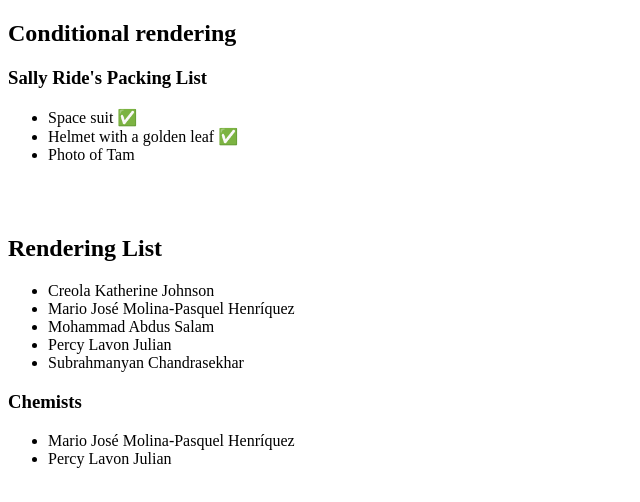
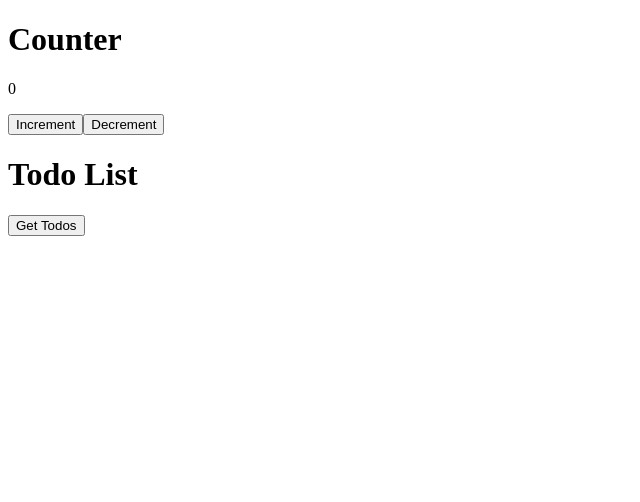
Before and after one commit to Nayem323/mern-practices, a React (Vite) app: page / in a window 1280 px wide. Shown: the top 502 px of the page, without its empty margins (0-640 px from the left). Built offline with nearby package versions, Linux system fonts and the light colour scheme.

Commit message:
Change data in immutable way

```diff
--- a/src/App.jsx
+++ b/src/App.jsx
@@ -1,80 +1,11 @@
-// Conditional rendering starts here
-function Item({ name, isPacked }) {
-  return (
-    <li className="item">
-      {/* {isPacked ? (
-        <>
-          <del>{name}</del>
-          <span> ✅</span>
-        </>
-      ) : (
-        name
-      )} */}
-      {name} {isPacked && "✅"}
-    </li>
-  );
+import Counter from "./components/Counter";
+import Todos from "./components/Todos";
+
+export default function App() {
+    return (
+        <div>
+            <Counter />
+            <Todos />
+        </div>
+    );
 }
-// Conditional rendering ensds here
-
-export default function PackingList() {
-  // Rendering List starts here
-  const people = [
-    {
-      id: 0,
-      name: "Creola Katherine Johnson",
-      profession: "mathematician",
-    },
-    {
-      id: 1,
-      name: "Mario José Molina-Pasquel Henríquez",
-      profession: "chemist",
-    },
-    {
-      id: 2,
-      name: "Mohammad Abdus Salam",
-      profession: "physicist",
-    },
-    {
-      id: 3,
-      name: "Percy Lavon Julian",
-      profession: "chemist",
-    },
-    {
-      id: 4,
-      name: "Subrahmanyan Chandrasekhar",
-      profession: "astrophysicist",
-    },
-  ];
-
-  const chemists = people.filter((people) => people.profession === "chemist");
-  // Rendering List ends here
-  return (
-    <>
-      <section>
-        <h2>Conditional rendering</h2>
-        <h3>Sally Ride's Packing List</h3>
-        <ul>
-          <Item isPacked={true} name="Space suit" />
-          <Item isPacked={true} name="Helmet with a golden leaf" />
-          <Item isPacked={false} name="Photo of Tam" />
-        </ul>
-      </section>
-      <br />
-      <br />
-      <section>
-        <h2>Rendering List</h2>
-        <ul>
-          {people.map((people) => (
-            <li key={people.id}>{people.name}</li>
-          ))}
-        </ul>
-        <h3>Chemists</h3>
-        <ul>
-          {chemists.map((chemist) => (
-            <li key={chemist.id}>{chemist.name}</li>
-          ))}
-        </ul>
-      </section>
-    </>
-  );
-}
--- /dev/null
+++ b/src/components/Counter.jsx
@@ -0,0 +1,23 @@
+import { useState } from "react";
+
+const Counter = () => {
+    const [value, setValue] = useState(0);
+    const increaseValue = () => {
+        setValue(value + 1);
+    };
+
+    const decreaseValue = () => {
+        setValue(value - 1);
+    };
+
+    return (
+        <div>
+            <h1>Counter</h1>
+            <p>{value}</p>
+            <button onClick={increaseValue}>Increment</button>
+            <button onClick={decreaseValue}>Decrement</button>
+        </div>
+    );
+};
+
+export default Counter;
--- /dev/null
+++ b/src/components/Todos.jsx
@@ -0,0 +1,48 @@
+import { useState } from "react";
+
+const Todos = () => {
+    const [todos, setTodos] = useState([]);
+
+    const handleTodos = () => {
+        setTodos(initialTodos);
+    };
+
+    const handleEditTodo = (id) => {
+        return () => {
+            const newTodos = todos.map((todo) =>
+                todo.id === id
+                    ? { ...todo, text: todo.text + " (edited)" }
+                    : todo
+            );
+            setTodos(newTodos);
+        };
+    };
+
+    return (
+        <div>
+            <h1>Todo List</h1>
+            <button onClick={handleTodos}>Get Todos</button>
+            <ul>
+                {todos.map((todo) =>
+                    todo.text ? (
+                        <li key={todo.id}>
+                            {todo.text}
+                            <button onClick={handleEditTodo(todo.id)}>
+                                Edit
+                            </button>
+                        </li>
+                    ) : null
+                )}
+            </ul>
+        </div>
+    );
+};
+
+const initialTodos = [
+    { id: 0, text: "Visit Kafka Museum", done: true },
+    { id: 1, text: "", done: true },
+    { id: 2, text: "Watch a puppet show", done: false },
+    { id: 3, text: "Lennon Wall pic", done: false },
+];
+
+export default Todos;
```
